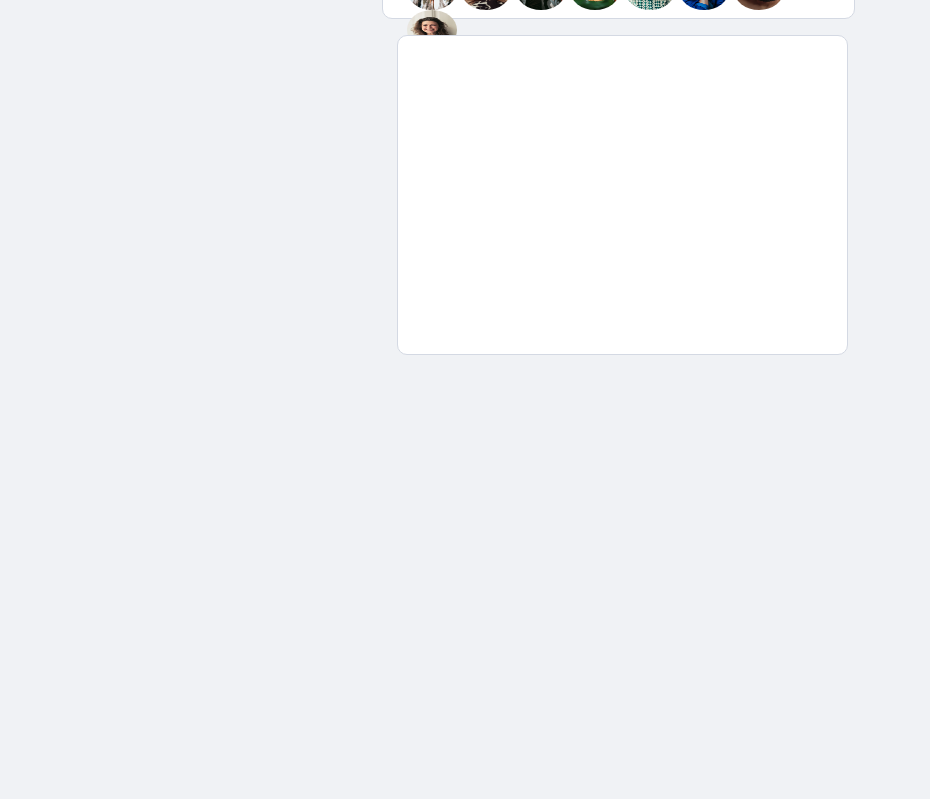
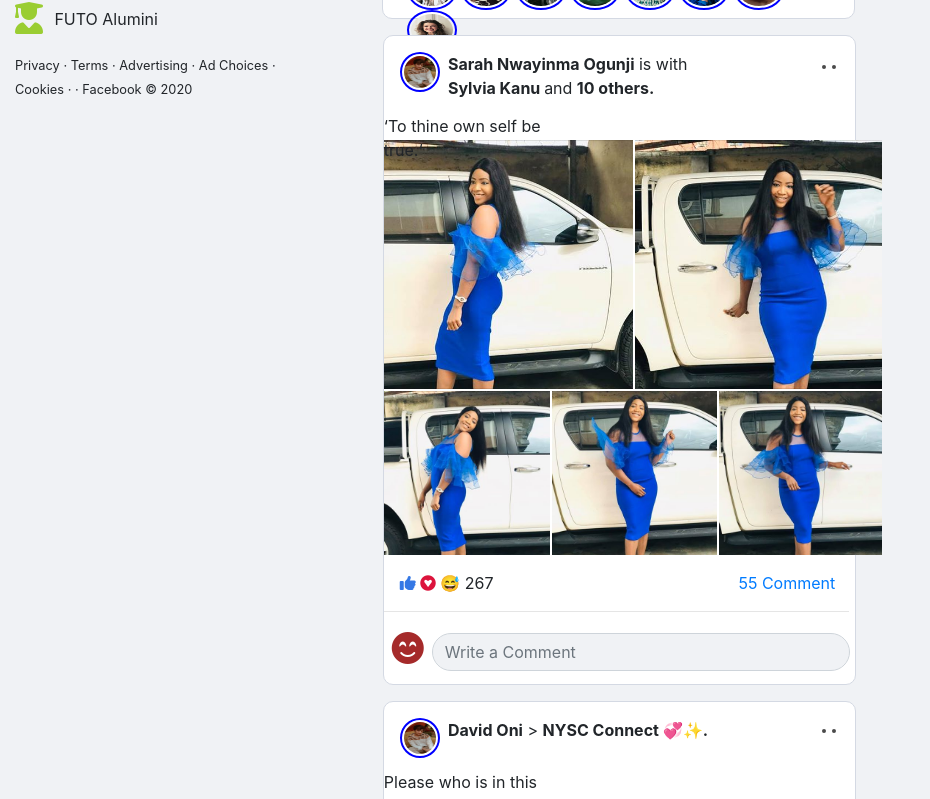
Before and after one commit to killmoovez/wejapa-team-k, a plain HTML site: page index.html in a window 1280 px wide. Shown: the part 543-1342 px from the top of the page, without its empty margins (0-930 px from the left). Before the commit the page ends 898 px from the top, so only its background shows below. Drawn offline with nearby package versions, Linux system fonts and the light colour scheme.

Commit message:
Added two new Posts to the feed

```diff
--- a/css/styles.css
+++ b/css/styles.css
@@ -84,7 +84,7 @@ nav{
 }
 
 .fa-user-md{
-    color: purple;
+    color: rgb(236, 97, 236);
 }
 
 .fa-user-friends{
@@ -206,6 +206,29 @@ nav{
     color:#58409B;
 }
 
+.fa-digital-ocean{
+    color: royalblue;
+}
+
+.fa-scroll{
+    color: lightslategray;
+}
+
+.fa-python{
+    color:rgb(236, 97, 236);
+}
+
+.fa-user-graduate{
+    color: yellowgreen;
+}
+
+.fa-thumbs-up{
+    color:#3578E5 ;
+}
+
+.fa-gratipay{
+    color: crimson;
+}
 
 .y-m-first{
     position: absolute;
@@ -240,17 +263,65 @@ nav{
     width: 20px;
     height: 40px;
     overflow: hidden;
+    border: 2px blue solid;
     border-radius: 100%;
+    padding: 2px;
 }
 
 .post1{
-    position: relative;
     background: #fff;
     border: 1px solid #d4d9e3;
     display: block;
-    margin-left: 49px;
-    padding-right: 30px !important;
-    width: 74%;
-    height: 320px;
+    margin-left: 35px;
+    padding-right: 70px !important;
+    width: 77.5%;
+    height: 650px;
     border-radius:10px;
+    position: relative;
 }
+
+.post-top img{
+    width:10%;
+    padding: 2px;
+}
+
+.post1-p{
+    float: right;
+    width: 80%;
+}
+
+.post-top hr{
+    width:3%;
+    border-top: 4px #4A4A4A dotted;
+    position: absolute;
+    right: 4%;
+    top: 2%;
+}
+
+.quote{
+    position: absolute;
+    top: 12%;
+    right: 58%
+}
+
+.after-pic hr{
+    position: relative;
+    width: 116%;
+}
+
+.after-pic a{
+    position: relative;
+    left:50%;
+}
+
+
+.your-comment form{
+    position: absolute;
+    bottom: 2%;
+    right: 1%;
+    width: 90.5%!important;
+}
+
+.post2{
+    height: 570px;
+}
--- a/index.html
+++ b/index.html
@@ -65,6 +65,12 @@
             <p><i class="fab fa-facebook-messenger fa-2x"></i><span class="lp">Messenger</span></p>
             <p><i class="fas fa-users group2 fa-2x"></i><span class="lp">Groups</span></p>
             <hr>
+            <p class="font-weight-bold">Your Shortcuts</p>
+            <p><i class="fab fa-digital-ocean fa-2x"></i><span class="lp">Digital Ocean Group Ng</span></p>
+            <p><i class="fas fa-scroll fa-2x"></i><span class="lp">World Readers forum</span></p>
+            <p><i class="fab fa-python fa-2x"></i><span class="lp">Python Intermediates</span></p>
+            <p><i class="fas fa-user-graduate fa-2x"></i><span class="lp">FUTO Alumini</span></p>
+            <small>Privacy · Terms · Advertising · Ad Choices  · Cookies ·  · Facebook © 2020</small>
           </div>
 
 
@@ -157,9 +163,49 @@
               </div>
             </div>
 
-            <div class="post1">
+            <div class="post1 mb-3">
+                <div class="post-top">
+                  <img src="img/5.jpg" class="circle mt-3 ml-3">
+                  <p class="pr-5 mt-3 mr-3 post1-p"><span class="font-weight-bold">Sarah Nwayinma Ogunji</span> is with <span class="font-weight-bold">Sylvia Kanu </span>and <span class="font-weight-bold">10 others.</span></p>
+                  <hr>
+
+                  <p class="quote">‘To thine own self be true.‘</p>
+                </div>
+                <img src="img/12.png" class="mt-4">
+                <div class="after-pic">
+                  <p class="pl-3 mt-3"><i class="fas mr-0 fa-thumbs-up"></i> <i class="fab  fa-gratipay"></i> &#128517;  267 <a class="ml-5" href="#">55 Comment</a></p>
+                  <hr>
+                </div>
+                <div class="your-comment">
+                  <i class="fas pl-2 pt-1 fa-smile-beam smile2 fa-2x"></i>
+                  <form class="float-right pl-2">
+                    <input class="form-control mr-sm-2 round" type="search" placeholder="Write a Comment" aria-label="Search">
+                  </form>
+                </div>
 
             </div>
+
+            <div class="post1 mb-5 post2">
+              <div class="post-top">
+                <img src="img/5.jpg" class="circle mt-3 ml-3">
+                <p class="pr-5 mt-3 mr-3 post1-p"><span class="font-weight-bold">David Oni</span> > <span class="font-weight-bold">NYSC Connect 💞✨.</span></p>
+                <hr>
+
+                <p class="quote">Please who is in this table?</p>
+              </div>
+              <img src="img/post3.png" class="mt-5">
+              <div class="after-pic">
+                <p class="pl-3 mt-3"><i class="fas mr-0 fa-thumbs-up"></i>  &#128517;  50 <a class="ml-5" href="#">129 Comment</a></p>
+                <hr>
+              </div>
+              <div class="your-comment">
+                <i class="fas pl-2 pt-1 fa-smile-beam smile2 fa-2x"></i>
+                <form class="float-right pl-2">
+                  <input class="form-control mr-sm-2 round" type="search" placeholder="Write a Comment" aria-label="Search">
+                </form>
+              </div>
+
+          </div>
 
 
 
@@ -181,6 +227,7 @@
               </div>
            <!-- Ads closing  -->
             <hr>
+            <p class="rp">Your pages</p>
           </div>
         </div>
       </div>
```
Also changed, not shown: img/12.png (added), img/post2.png (added), img/post3.png (added).
